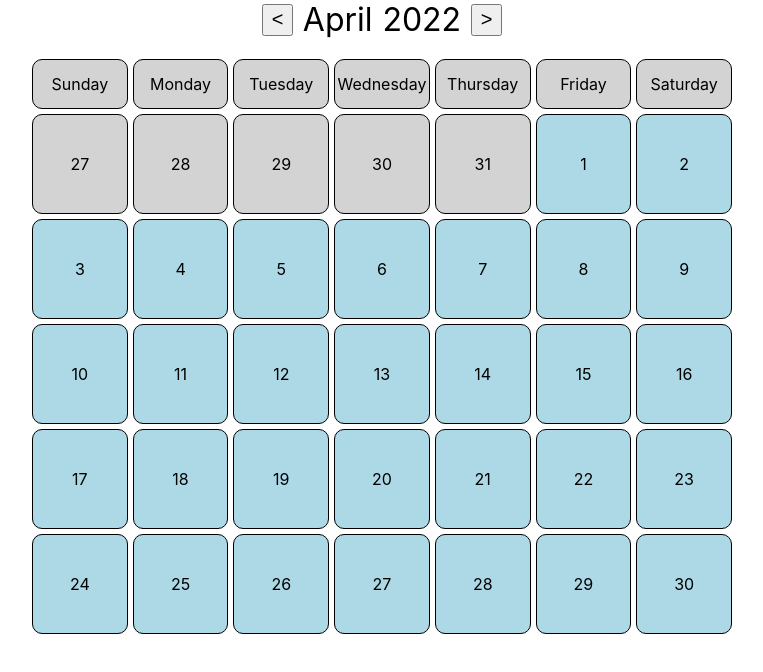
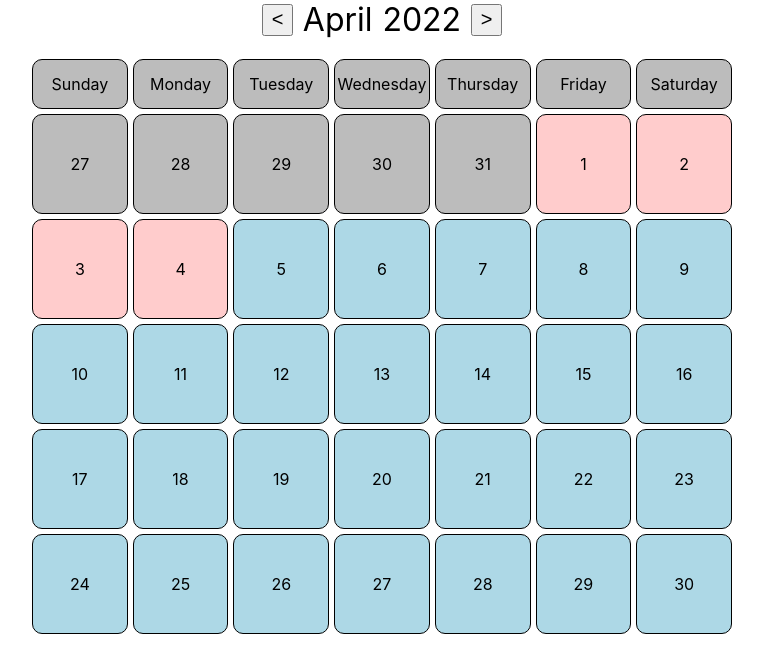
Before and after one commit to MivelDevelopment/book-it, a React (Create React App) app: page / in a window 1280 px wide. Shown: the top 672 px of the page, without its empty margins (258-1021 px from the left). Built offline with nearby package versions, Linux system fonts and the light colour scheme.

Commit message:
Disabled scheduling on past dates

```diff
--- a/src/components/day-box/styles/day-box.js
+++ b/src/components/day-box/styles/day-box.js
@@ -6,7 +6,12 @@ export const Container = styled.div`
     align-items: center;
     justify-content: center;
 
-    cursor: ${({ datebox }) => datebox && 'pointer'};
+    cursor: ${({ datebox }) => datebox ? 'pointer' : 'default'};
+    pointer-events: ${({ inThePast }) => inThePast ? 'none' : 'initial'};
+
+    & > div {
+        background-color:${({ inThePast }) => inThePast && 'rgba(255, 0, 0, .2)'};
+    }
 `;
 
 export const DateContent = styled.div`
@@ -16,7 +21,7 @@ export const DateContent = styled.div`
 
     min-height: 100px;
     width: 100px;
-    background-color: ${({month}) => month === 'curr' ? 'lightblue' : 'lightgray'};
+    background-color: ${({ month }) => month === 'curr' ? 'lightblue' : 'rgba(33, 33, 33, .3)'};
     border: 1px solid black;
     border-radius: 10px;
     user-select: none;
--- a/src/containers/calendar/calendar-container.js
+++ b/src/containers/calendar/calendar-container.js
@@ -4,6 +4,7 @@ import { Calendar, DayBox } from '../../components';
 import { CalendarHeadingContainer } from './calendar-heading-container';
 import { getNumOfDaysInMonth } from '../../helpers/get-number-of-days-in-a-month';
 import { getFirstDayOfMonth } from '../../helpers/get-first-day-of-the-month';
+import { getTodayDate } from '../../helpers/get-today-date';
 import {
     ChosenDateContext,
     PopupContext } from '../../context'
@@ -18,14 +19,18 @@ export const CalendarContainer = () => {
     const [firstDayOfMonth, setFirstDayOfMonth] = useState(getFirstDayOfMonth(month, year));
     const [numDays, setNumDays] = useState(getNumOfDaysInMonth(month, year));
     const [arrayOfDaysInMonth, setArrayOfDaysInMonth] = useState([]);
+    const [pastMonth, setPastMonth] = useState(false);
+    const [thisMonth, setThisMonth] = useState(true);
 
     const daysOfWeek = ['Sunday', 'Monday', 'Tuesday', 'Wednesday', 'Thursday', 'Friday', 'Saturday']
 
+    const { today, todayMonth, todayYear } = getTodayDate();
 
     const handleClick = (day, index) => {
         setChosenDate({day, month, year});
         index < firstDayOfMonth ? goToPreviousMonth()
          : index > numDays + firstDayOfMonth - 1 ? goToNextMonth()
+         : pastMonth  || (thisMonth && day < today) ? setIsPopupOpen(false)
          : setIsPopupOpen(true);
     }
 
@@ -47,7 +52,6 @@ export const CalendarContainer = () => {
         }
     }
 
-
     useEffect(() => {
         setNumDays(getNumOfDaysInMonth(month, year));
         setFirstDayOfMonth(getFirstDayOfMonth(month, year));
@@ -63,7 +67,11 @@ export const CalendarContainer = () => {
 
             return day = index - firstDayOfMonth +1;
         }));
-    }, [numDays, firstDayOfMonth, month, year])
+
+        setThisMonth(year === todayYear && month === todayMonth);
+        setPastMonth((year === todayYear && month < todayMonth) || year < todayYear);
+
+    }, [numDays, firstDayOfMonth, month, year, todayYear, todayMonth])
 
 
     return (
@@ -82,7 +90,12 @@ export const CalendarContainer = () => {
                     </DayBox>
                 ))}
                 {arrayOfDaysInMonth.map((day, index) => (
-                    <DayBox key={`${day}${index}`} datebox={true}>
+                    <DayBox
+                        key={`${day}${index}`}
+                        datebox={true}
+                        inThePast={(pastMonth && !(index < firstDayOfMonth) && !(index > numDays + firstDayOfMonth - 1))
+                                || (thisMonth && day < today) }
+                    >
 
                         <DayBox.Date
                             onClick={() => handleClick(day, index)}
--- /dev/null
+++ b/src/helpers/get-today-date.js
@@ -0,0 +1,3 @@
+export const getTodayDate = () => {
+    return {today: new Date().getDate(),  todayMonth: new Date().getMonth(), todayYear: new Date().getFullYear() }
+}
--- a/src/index.js
+++ b/src/index.js
@@ -7,7 +7,7 @@ import App from './App';
 import { ChosenDateContextProvider,
   PopupContextProvider,
   ChosenTimeContextProvider,
-  ScheduledAppointmentsContextProvider } from './context';
+  ScheduledAppointmentsContextProvider} from './context';
 
 
 ReactDOM.render(
```
